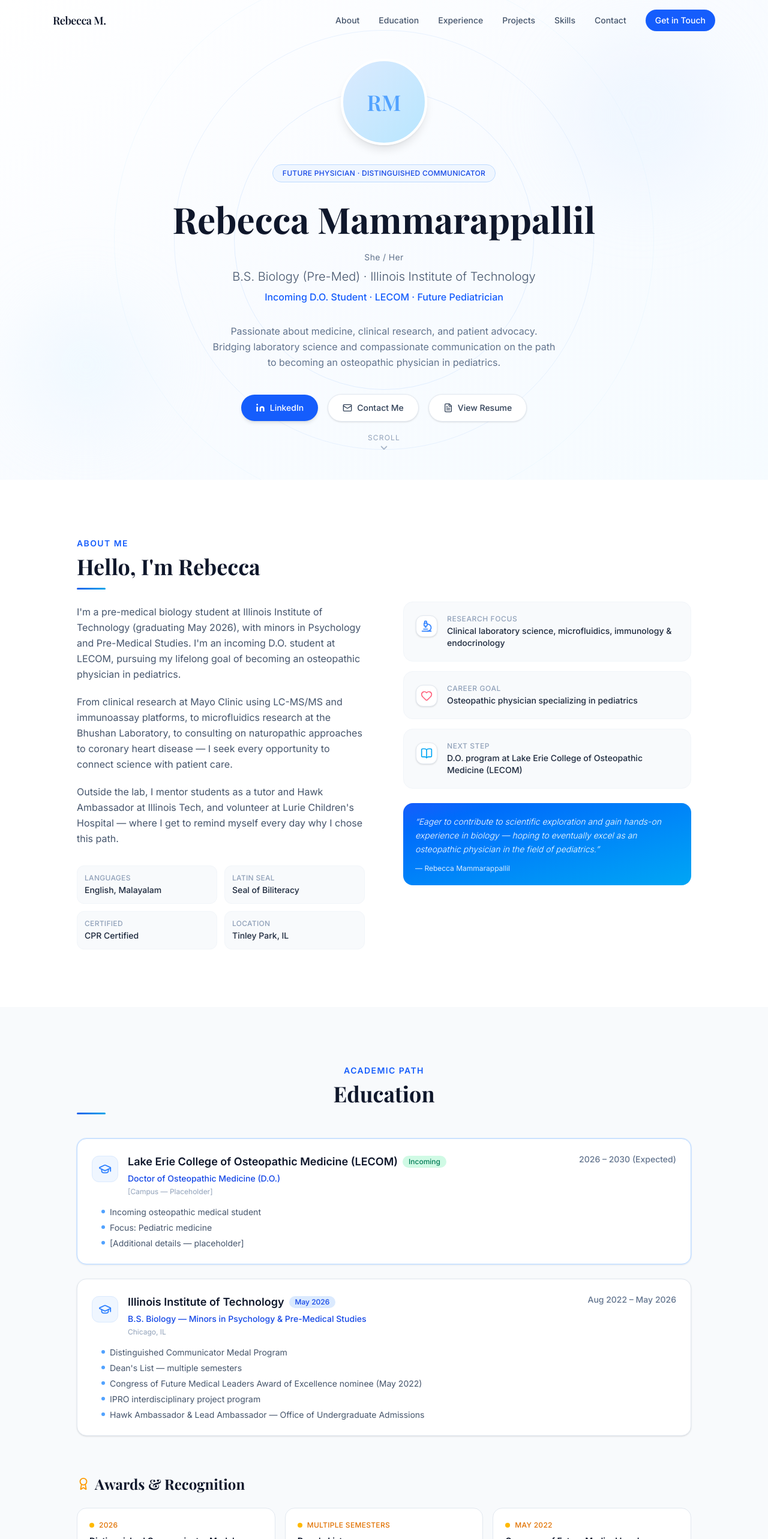
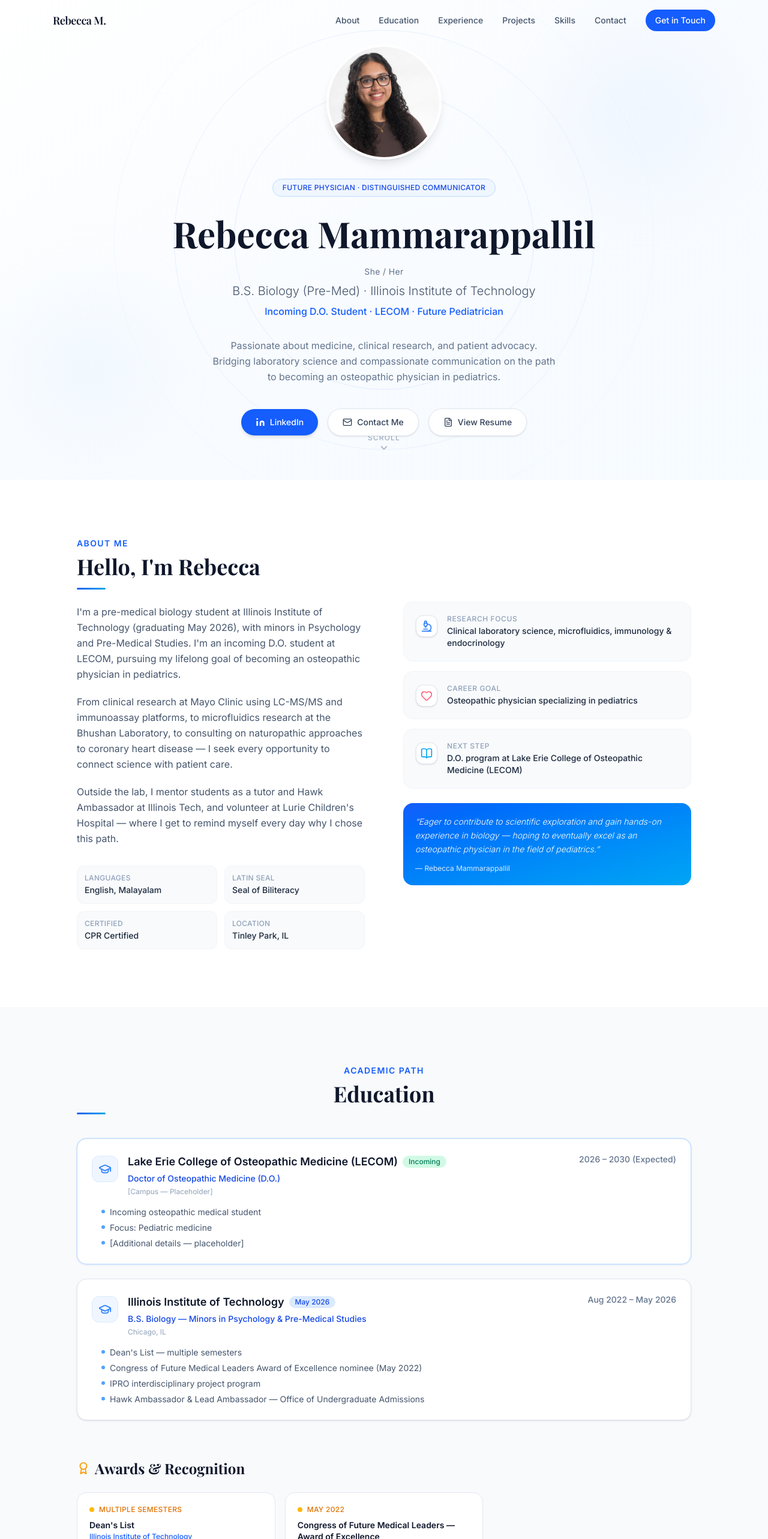
Before and after one commit to LALITH0110/reb-portifolio, a Next.js app: page / in a window 1280 px wide. Shown: the top 2566 px of the page at 60% size. Built offline with nearby package versions, Linux system fonts and the light colour scheme.

Commit message:
Added pfp

```diff
--- a/components/Education.tsx
+++ b/components/Education.tsx
@@ -21,7 +21,6 @@ const education = [
     period: "Aug 2022 – May 2026",
     location: "Chicago, IL",
     details: [
-      "Distinguished Communicator Medal Program",
       "Dean's List — multiple semesters",
       "Congress of Future Medical Leaders Award of Excellence nominee (May 2022)",
       "IPRO interdisciplinary project program",
@@ -34,12 +33,6 @@ const education = [
 ];
 
 const awards = [
-  {
-    title: "Distinguished Communicator Medal",
-    org: "Illinois Institute of Technology",
-    year: "2026",
-    desc: "Awarded for outstanding achievement in professional communication across disciplines.",
-  },
   {
     title: "Dean's List",
     org: "Illinois Institute of Technology",
--- a/components/Hero.tsx
+++ b/components/Hero.tsx
@@ -1,4 +1,5 @@
 import { Mail, ChevronDown, FileText } from "lucide-react";
+import Image from "next/image";
 import Link from "next/link";
 
 export default function Hero() {
@@ -15,9 +16,14 @@ export default function Hero() {
 
       <div className="relative z-10 max-w-3xl mx-auto px-6 text-center">
         {/* Photo placeholder */}
-        <div className="mx-auto mb-8 w-36 h-36 rounded-full bg-gradient-to-br from-blue-100 to-sky-200 border-4 border-white shadow-lg flex items-center justify-center">
-          {/* Replace src with actual photo: <Image src="/rebecca.jpg" alt="Rebecca Mammarappallil" fill className="rounded-full object-cover" /> */}
-          <span className="text-4xl font-semibold text-blue-400 select-none" style={{ fontFamily: "var(--font-playfair), serif" }}>RM</span>
+        <div className="mx-auto mb-8 w-48 h-48 rounded-full border-4 border-white shadow-lg overflow-hidden relative">
+          <Image
+            src="/profile_pic.jpeg"
+            alt="Rebecca Mammarappallil"
+            fill
+            className="object-cover object-top"
+            priority
+          />
         </div>
 
         <div className="inline-flex items-center gap-2 px-4 py-1.5 rounded-full bg-blue-50 border border-blue-200 text-blue-700 text-xs font-medium mb-6 tracking-wide uppercase">
```
Also changed, not shown: public/profile_pic.jpeg (added).
